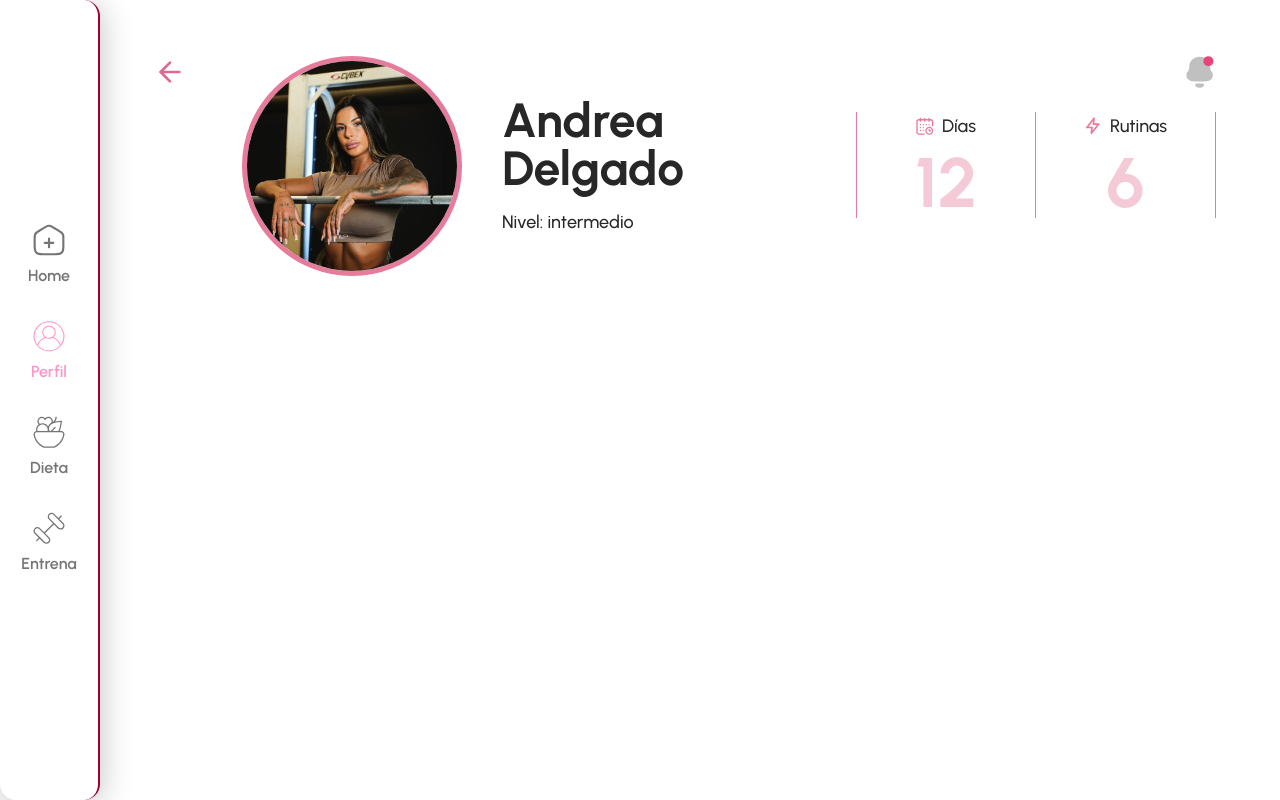
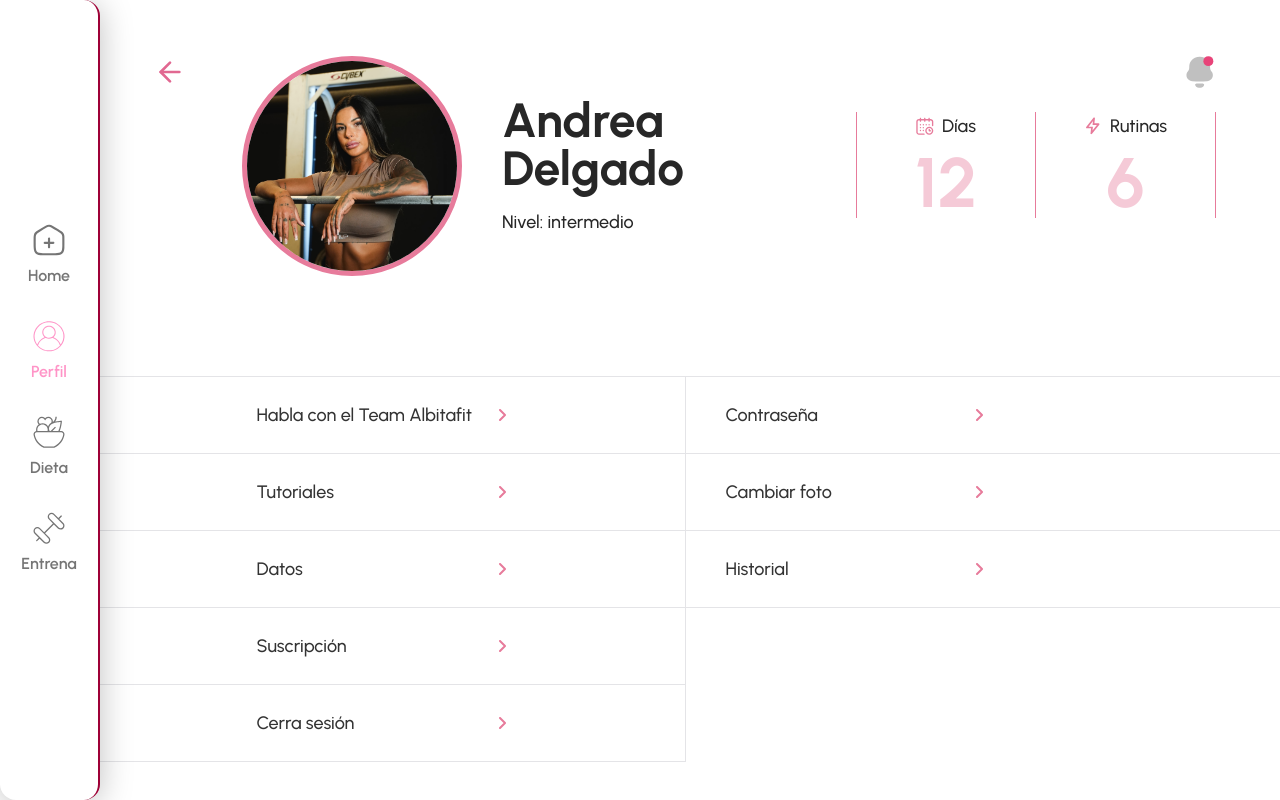
Before and after one commit to Webgenius0/albita-fit-frontend, a React (Vite) app: page /profile in a window 1280 px wide. Built offline with nearby package versions, Linux system fonts and the light colour scheme.

Commit message:
profile links section completed

```diff
--- /dev/null
+++ b/src/components/profile/ProfileLinks.tsx
@@ -0,0 +1,106 @@
+const links = [
+  {
+    text: "Habla con el Team Albitafit ",
+    link: "/",
+  },
+  {
+    text: "Tutoriales",
+    link: "/",
+  },
+  {
+    text: "Datos",
+    link: "/",
+  },
+  {
+    text: "Suscripción",
+    link: "/",
+  },
+
+  {
+    text: "Cerra sesión",
+    link: "/",
+  },
+];
+const linksExtra = [
+  {
+    text: "Contraseña",
+    link: "/",
+  },
+  {
+    text: "Cambiar foto",
+    link: "/",
+  },
+  {
+    text: "Historial",
+    link: "/",
+  },
+];
+
+const linkStyle = `py-6 text-lg font-medium text-[#333] flex items-center justify-between max-w-[70%] link_arrow_holder cursor-pointer`;
+const linkArrowStyles = `ease-in-out duration-300  `;
+
+const ProfileLinks = () => {
+  return (
+    <div>
+      <div className="flex w-full items-start">
+        <div className="grid flex-1 border-t border-r">
+          {links.map((item, index) => (
+            <div className="border-b">
+              <div key={index} className={linkStyle + " " + ``}>
+                <p className="ml-[40%] w-fit">{item.text} </p>
+                <div className={linkArrowStyles}>
+                  <svg
+                    xmlns="http://www.w3.org/2000/svg"
+                    width="7"
+                    height="12"
+                    viewBox="0 0 7 12"
+                    fill="none"
+                  >
+                    <path
+                      d="M1 1L6 6L0.999999 11"
+                      stroke="#E77B9B"
+                      stroke-width="2"
+                      stroke-linecap="round"
+                      stroke-linejoin="round"
+                    />
+                  </svg>
+                </div>
+              </div>
+            </div>
+          ))}
+        </div>
+        <div className="grid h-fit flex-1 border-t">
+          {linksExtra.map((item, index) => (
+            <div className="border-b">
+              <div
+                key={index}
+                className={linkStyle + " " + `!max-w-[50%] pl-10`}
+              >
+                <p>{item.text}</p>
+                <div className={linkArrowStyles}>
+                  <svg
+                    xmlns="http://www.w3.org/2000/svg"
+                    width="7"
+                    height="12"
+                    viewBox="0 0 7 12"
+                    fill="none"
+                  >
+                    <path
+                      d="M1 1L6 6L0.999999 11"
+                      stroke="#E77B9B"
+                      stroke-width="2"
+                      stroke-linecap="round"
+                      stroke-linejoin="round"
+                    />
+                  </svg>
+                </div>
+              </div>
+            </div>
+          ))}
+        </div>
+      </div>
+    </div>
+  );
+};
+
+export default ProfileLinks;
--- a/src/index.css
+++ b/src/index.css
@@ -120,6 +120,10 @@ body {
 .session_card {
   box-shadow: 8.918px 8.918px 35.673px 0px rgba(119, 22, 51, 0.08);
 }
+
+.link_arrow_holder:hover div:has(svg) {
+  margin-right: -30px;
+}
 /* custom styles */
 
 :root {
--- a/src/pages/dashboard/Profile.tsx
+++ b/src/pages/dashboard/Profile.tsx
@@ -1,9 +1,11 @@
 import ProfileInfo from "@/components/profile/ProfileInfo";
+import ProfileLinks from "@/components/profile/ProfileLinks";
 
 const Profile = () => {
   return (
-    <div>
+    <div className="space-y-11">
       <ProfileInfo />
+      <ProfileLinks />
     </div>
   );
 };
```
